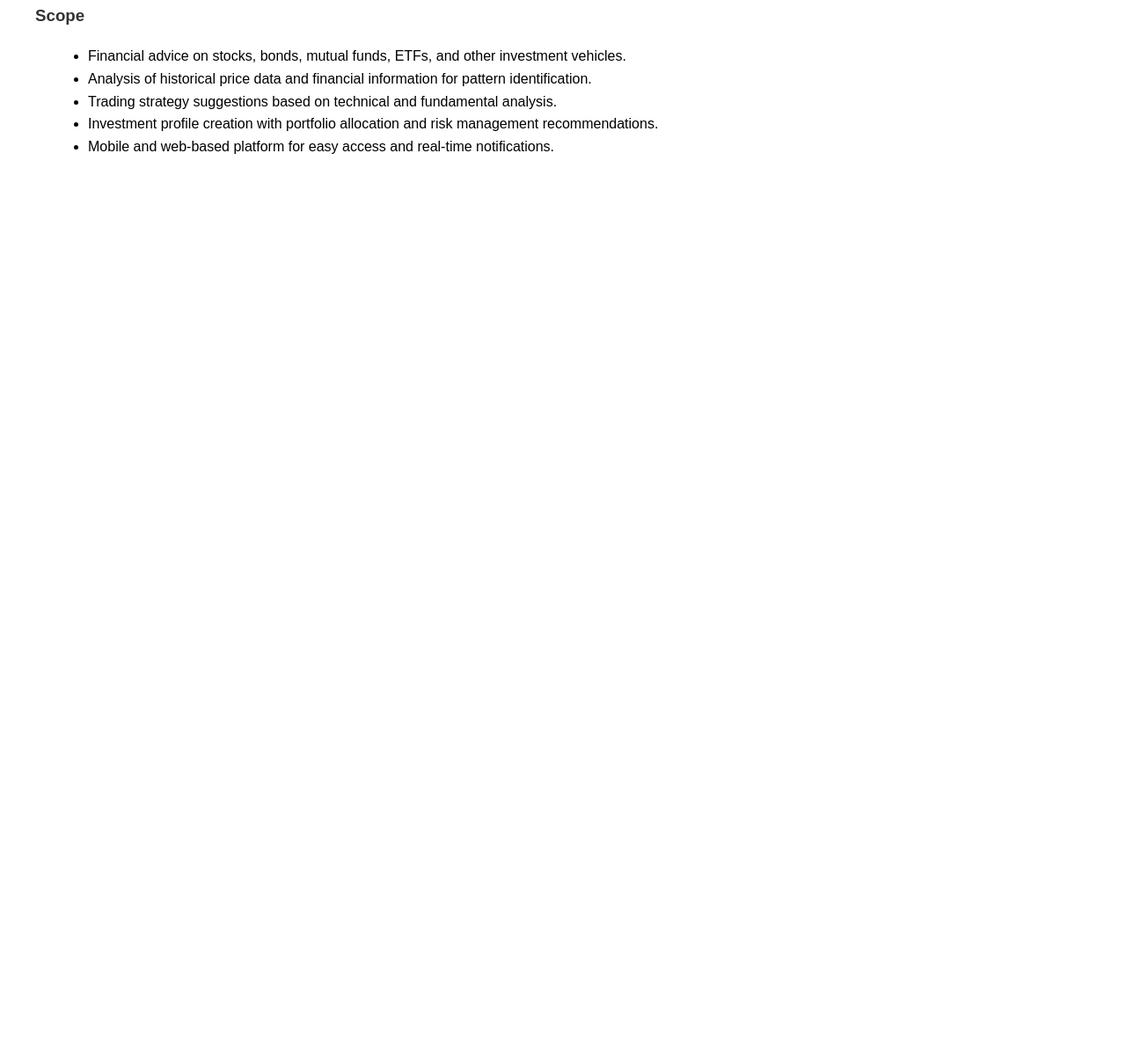
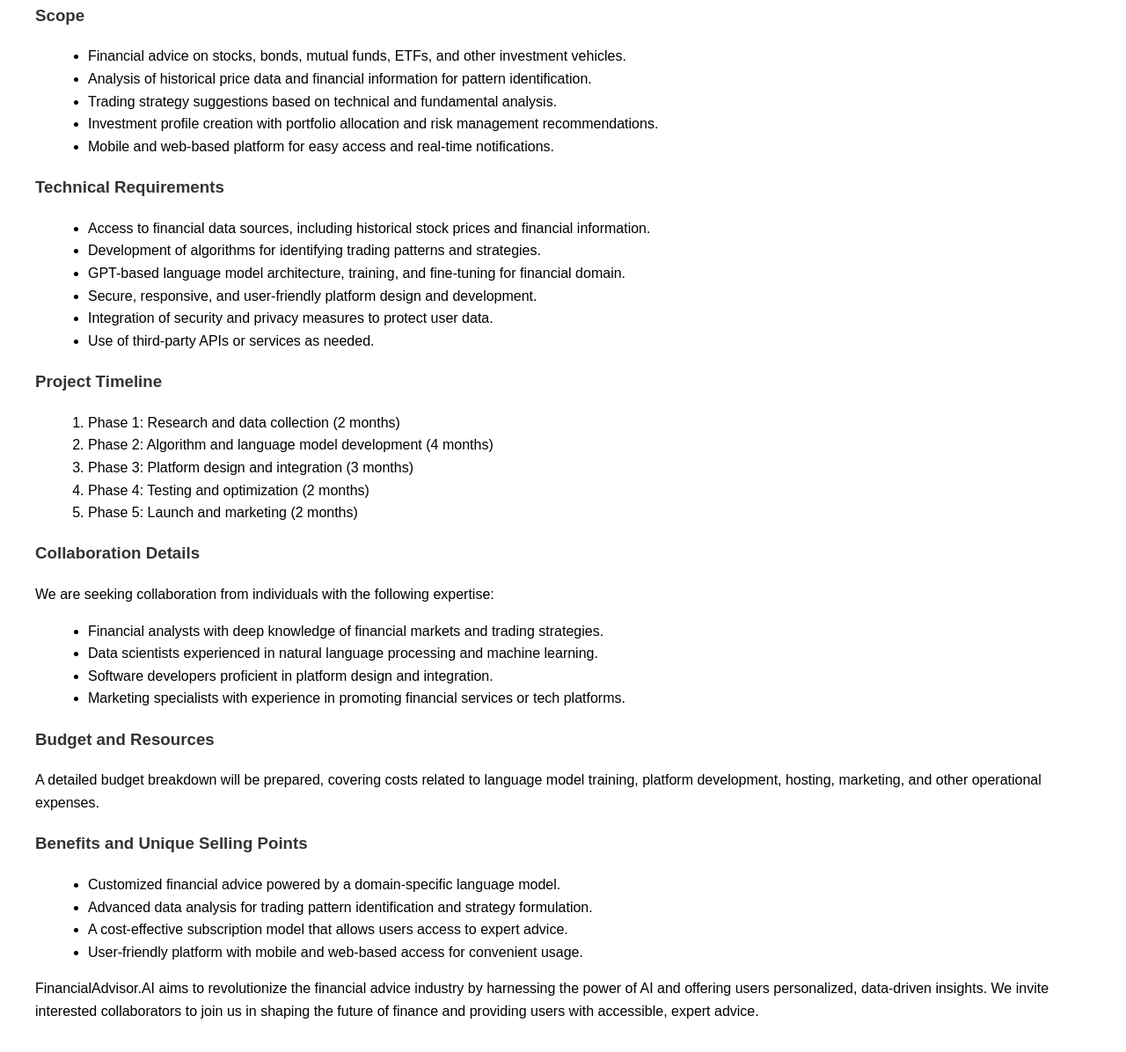
Before and after one commit to sumilk/algo_trading, a plain HTML site: page docs/fa.html in a window 1280 px wide. Shown: the part 482-1678 px from the top of the page at 88% size. Before the commit the page ends 800 px from the top, so only its background shows below. Drawn offline with Linux system fonts and the light colour scheme.

Commit message:
Update fa.html

```diff
--- a/docs/fa.html
+++ b/docs/fa.html
@@ -20,7 +20,7 @@
 </head>
 <body>
     <h1>Project Title: FinancialAdvisor.AI</h1>
-    <h2>Subtitle: A Subscription-based AI-driven Financial Advice and Analysis Platform</h2>
+    <h2>A Subscription-based AI-driven Financial Advice and Analysis Platform</h2>
 
     <h3>Project Summary</h3>
     <p>FinancialAdvisor.AI aims to develop a domain-specific language model for finance, offering personalized financial advice, data-driven trading pattern identification, strategy suggestions, and investment profile creation. Our subscription-based model will provide users with cost-effective access to expert advice and analysis through a fixed number of messages.</p>
@@ -42,7 +42,49 @@
         <li>Mobile and web-based platform for easy access and real-time notifications.</li>
     </ul>
 
-    <!-- Add other sections from the proposal using similar structure as shown above -->
+
+    <h3>Technical Requirements</h3>
+<ul>
+    <li>Access to financial data sources, including historical stock prices and financial information.</li>
+    <li>Development of algorithms for identifying trading patterns and strategies.</li>
+    <li>GPT-based language model architecture, training, and fine-tuning for financial domain.</li>
+    <li>Secure, responsive, and user-friendly platform design and development.</li>
+    <li>Integration of security and privacy measures to protect user data.</li>
+    <li>Use of third-party APIs or services as needed.</li>
+</ul>
+
+<h3>Project Timeline</h3>
+<ol>
+    <li>Phase 1: Research and data collection (2 months)</li>
+    <li>Phase 2: Algorithm and language model development (4 months)</li>
+    <li>Phase 3: Platform design and integration (3 months)</li>
+    <li>Phase 4: Testing and optimization (2 months)</li>
+    <li>Phase 5: Launch and marketing (2 months)</li>
+</ol>
+
+<h3>Collaboration Details</h3>
+<p>We are seeking collaboration from individuals with the following expertise:</p>
+<ul>
+    <li>Financial analysts with deep knowledge of financial markets and trading strategies.</li>
+    <li>Data scientists experienced in natural language processing and machine learning.</li>
+    <li>Software developers proficient in platform design and integration.</li>
+    <li>Marketing specialists with experience in promoting financial services or tech platforms.</li>
+</ul>
+
+<h3>Budget and Resources</h3>
+<p>A detailed budget breakdown will be prepared, covering costs related to language model training, platform development, hosting, marketing, and other operational expenses.</p>
+
+<h3>Benefits and Unique Selling Points</h3>
+<ul>
+    <li>Customized financial advice powered by a domain-specific language model.</li>
+    <li>Advanced data analysis for trading pattern identification and strategy formulation.</li>
+    <li>A cost-effective subscription model that allows users access to expert advice.</li>
+    <li>User-friendly platform with mobile and web-based access for convenient usage.</li>
+</ul>
+
+
+<p>FinancialAdvisor.AI aims to revolutionize the financial advice industry by harnessing the power of AI and offering users personalized, data-driven insights. We invite interested collaborators to join us in shaping the future of finance and providing users with accessible, expert advice.</p>
+
 
 </body>
 </html>
```
